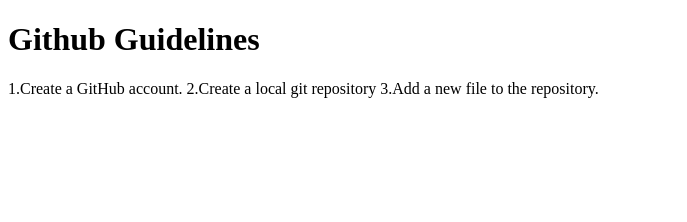
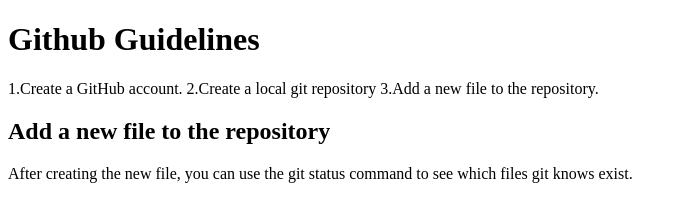
Before and after one commit to Nosheen17/Mobile_Comuting, a plain HTML site: page index.html in a window 1280 px wide. Shown: the whole page, without its empty margins (0-687 px from the left). Drawn offline with Linux system fonts and the light colour scheme.

Commit message:
Add a new file

```diff
--- a/index.html
+++ b/index.html
@@ -8,9 +8,11 @@
   </head>
   <body>
     <h1>Github Guidelines</h1>
-    <p>
-      1.Create a GitHub account. 2.Create a local git repository 3.Add a new
-      file to the repository.
-    </p>
+
+    1.Create a GitHub account. 2.Create a local git repository 3.Add a new file
+    to the repository. <br />
+    <h2>Add a new file to the repository</h2>
+    After creating the new file, you can use the git status command to see which
+    files git knows exist.
   </body>
 </html>
```
